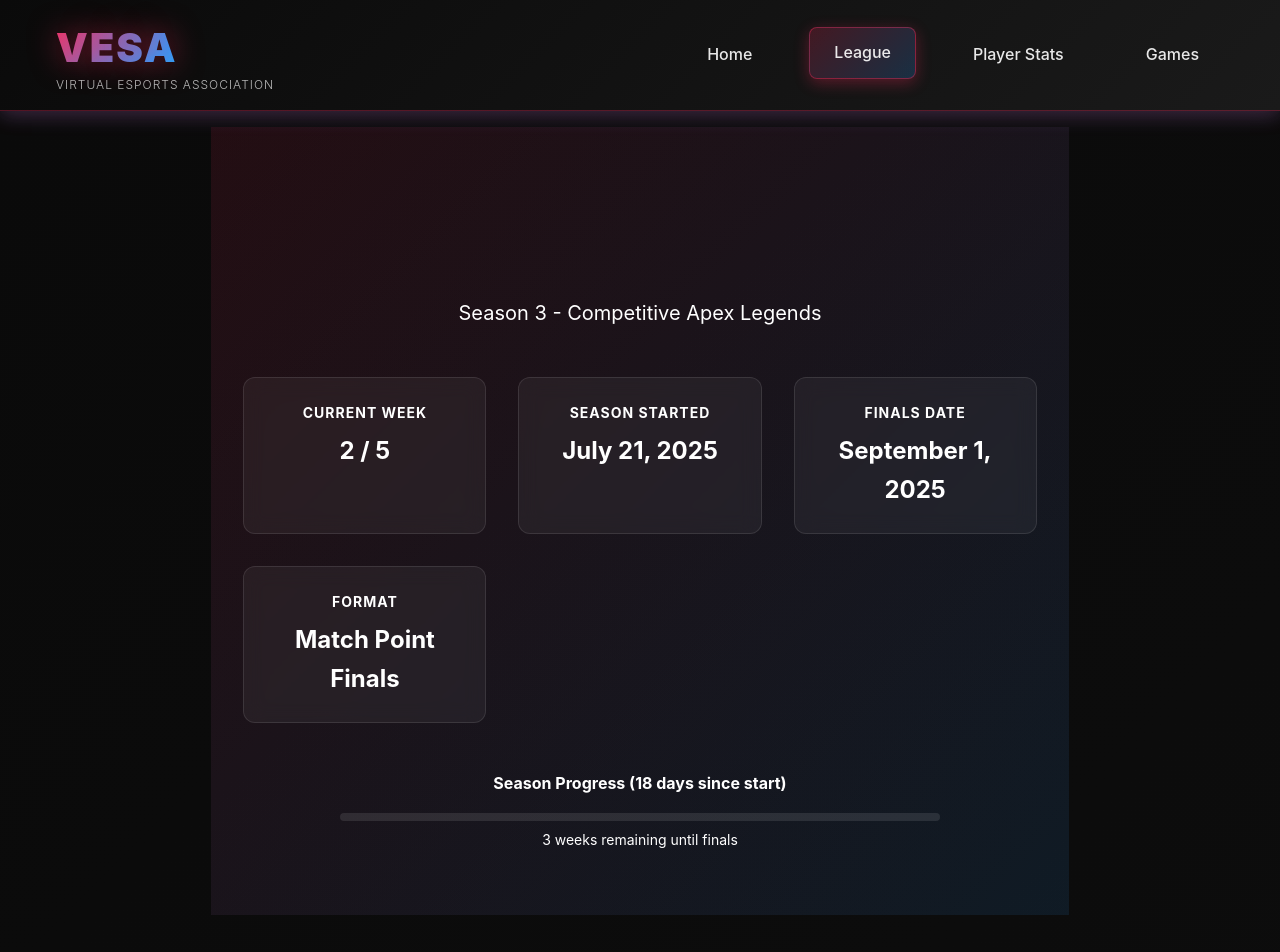
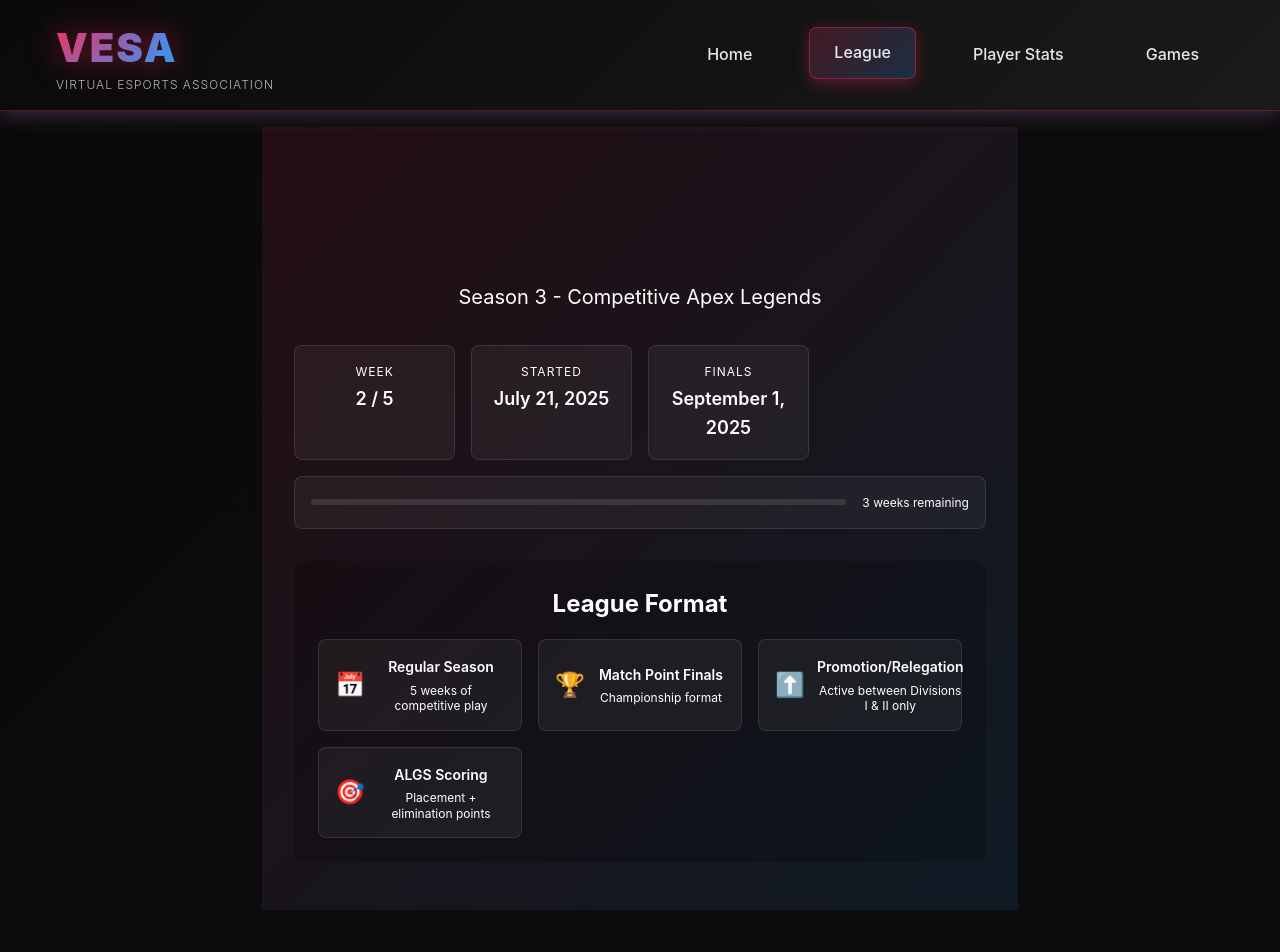
Before and after one commit to JakeMorales/VESAWeb, an Angular app: page /league in a window 1280 px wide. Shown: the top 952 px of the page. Built offline with nearby package versions, Linux system fonts and the light colour scheme.

Commit message:
Refactor league component styles and structure to enhance layout, improve readability, and streamline schedule and format sections

```diff
--- a/src/app/pages/league/league.component.css
+++ b/src/app/pages/league/league.component.css
@@ -5,7 +5,7 @@
 }
 
 .league-header {
-  padding: 4rem 2rem;
+  padding: 3rem 2rem;
   text-align: center;
   background: linear-gradient(135deg, rgba(255, 44, 92, 0.1) 0%, rgba(44, 156, 255, 0.1) 100%);
 }
@@ -28,55 +28,61 @@
 .league-subtitle {
   font-size: 1.25rem;
   color: var(--color-text-secondary);
-  margin-bottom: 3rem;
+  margin-bottom: 2rem;
 }
 
-.season-info {
-  display: grid;
-  grid-template-columns: repeat(auto-fit, minmax(200px, 1fr));
-  gap: 2rem;
-  margin-bottom: 3rem;
+/* Compact Schedule Section */
+.schedule-section {
+  margin-bottom: 2rem;
 }
 
-.info-card {
+.schedule-grid {
+  display: grid;
+  grid-template-columns: repeat(auto-fit, minmax(140px, 1fr));
+  gap: 1rem;
+  margin-bottom: 1rem;
+}
+
+.schedule-item {
   background: rgba(255, 255, 255, 0.05);
   border: 1px solid rgba(255, 255, 255, 0.1);
-  border-radius: 12px;
-  padding: 1.5rem;
+  border-radius: 8px;
+  padding: 1rem;
   backdrop-filter: blur(10px);
+  display: flex;
+  flex-direction: column;
+  align-items: center;
+  text-align: center;
 }
 
-.info-card h3 {
-  font-size: 0.875rem;
+.progress-item {
+  grid-column: 1 / -1;
+  flex-direction: row;
+  justify-content: space-between;
+  align-items: center;
+  gap: 1rem;
+}
+
+.schedule-label {
+  font-size: 0.75rem;
   color: var(--color-text-secondary);
-  margin: 0 0 0.5rem 0;
   text-transform: uppercase;
   letter-spacing: 1px;
+  margin-bottom: 0.25rem;
 }
 
-.week-number, .finals-date, .format {
-  font-size: 1.5rem;
-  font-weight: 700;
-  color: var(--color-text-primary);
-}
-
-.season-progress {
-  max-width: 600px;
-  margin: 0 auto;
-}
-
-.season-progress h4 {
-  margin-bottom: 1rem;
+.schedule-value {
+  font-size: 1.125rem;
+  font-weight: 600;
   color: var(--color-text-primary);
 }
 
 .progress-bar {
-  width: 100%;
-  height: 8px;
+  flex: 1;
+  height: 6px;
   background: rgba(255, 255, 255, 0.1);
-  border-radius: 4px;
+  border-radius: 3px;
   overflow: hidden;
-  margin-bottom: 0.5rem;
 }
 
 .progress-fill {
@@ -86,9 +92,68 @@
 }
 
 .progress-text {
+  font-size: 0.75rem;
+  color: var(--color-text-secondary);
+  white-space: nowrap;
+}
+
+/* Compact Format Section */
+.format-section {
+  background: rgba(0, 0, 0, 0.2);
+  border-radius: 12px;
+  padding: 1.5rem;
+}
+
+.format-section h3 {
+  font-size: 1.5rem;
+  margin: 0 0 1rem 0;
+  color: var(--color-text-primary);
+  text-align: center;
+}
+
+.format-grid {
+  display: grid;
+  grid-template-columns: repeat(auto-fit, minmax(200px, 1fr));
+  gap: 1rem;
+}
+
+.format-card {
+  background: rgba(255, 255, 255, 0.05);
+  border: 1px solid rgba(255, 255, 255, 0.1);
+  border-radius: 8px;
+  padding: 1rem;
+  transition: all 0.3s ease;
+  display: flex;
+  align-items: center;
+  gap: 0.75rem;
+}
+
+.format-card:hover {
+  transform: translateY(-2px);
+  border-color: var(--color-accent-primary);
+}
+
+.format-icon {
+  font-size: 1.5rem;
+  flex-shrink: 0;
+}
+
+.format-info {
+  flex: 1;
+}
+
+.format-info h4 {
   font-size: 0.875rem;
+  margin: 0 0 0.25rem 0;
+  color: var(--color-text-primary);
+  font-weight: 600;
+}
+
+.format-info p {
+  font-size: 0.75rem;
   color: var(--color-text-secondary);
   margin: 0;
+  line-height: 1.3;
 }
 
 .divisions-section {
@@ -239,70 +304,25 @@
   font-size: 0.875rem;
 }
 
-.format-section {
-  padding: 4rem 2rem;
-  background: rgba(0, 0, 0, 0.3);
-}
-
-.format-content {
-  max-width: 1200px;
-  margin: 0 auto;
-}
-
-.format-content h2 {
-  text-align: center;
-  font-size: 2.5rem;
-  margin-bottom: 3rem;
-  color: var(--color-text-primary);
-}
-
-.format-grid {
-  display: grid;
-  grid-template-columns: repeat(auto-fit, minmax(250px, 1fr));
-  gap: 2rem;
-}
-
-.format-card {
-  background: rgba(255, 255, 255, 0.05);
-  border: 1px solid rgba(255, 255, 255, 0.1);
-  border-radius: 12px;
-  padding: 2rem;
-  text-align: center;
-  transition: all 0.3s ease;
-}
-
-.format-card:hover {
-  transform: translateY(-5px);
-  border-color: var(--color-accent-primary);
-}
-
-.format-icon {
-  font-size: 2.5rem;
-  margin-bottom: 1rem;
-}
-
-.format-card h3 {
-  font-size: 1.25rem;
-  margin-bottom: 1rem;
-  color: var(--color-text-primary);
-}
-
-.format-card p {
-  color: var(--color-text-secondary);
-  line-height: 1.5;
-}
-
 @media (max-width: 768px) {
   .league-title {
     font-size: 2.5rem;
   }
-  .season-info {
+  .schedule-grid {
+    grid-template-columns: 1fr 1fr;
+  }
+  .progress-item {
+    grid-column: 1 / -1;
+    flex-direction: column;
+    gap: 0.5rem;
+  }
+  .format-grid {
     grid-template-columns: 1fr;
   }
   .divisions-grid {
     grid-template-columns: 1fr;
   }
-  .league-header, .divisions-section, .format-section {
-    padding: 3rem 1rem;
+  .league-header, .divisions-section {
+    padding: 2rem 1rem;
   }
 }
--- a/src/app/pages/league/league.component.html
+++ b/src/app/pages/league/league.component.html
@@ -5,31 +5,63 @@
       <h1 class="league-title">VESA ALGS League</h1>
       <p class="league-subtitle">Season {{ currentSeason }} - Competitive Apex Legends</p>
 
-      <div class="season-info">
-        <div class="info-card">
-          <h3>Current Week</h3>
-          <span class="week-number">{{ currentWeek }} / {{ totalWeeks }}</span>
-        </div>
-        <div class="info-card">
-          <h3>Season Started</h3>
-          <span class="finals-date">July 21, 2025</span>
-        </div>
-        <div class="info-card">
-          <h3>Finals Date</h3>
-          <span class="finals-date">{{ finalsDate }}</span>
-        </div>
-        <div class="info-card">
-          <h3>Format</h3>
-          <span class="format">Match Point Finals</span>
+      <!-- Compact Schedule Section -->
+      <div class="schedule-section">
+        <div class="schedule-grid">
+          <div class="schedule-item">
+            <span class="schedule-label">Week</span>
+            <span class="schedule-value">{{ currentWeek }} / {{ totalWeeks }}</span>
+          </div>
+          <div class="schedule-item">
+            <span class="schedule-label">Started</span>
+            <span class="schedule-value">July 21, 2025</span>
+          </div>
+          <div class="schedule-item">
+            <span class="schedule-label">Finals</span>
+            <span class="schedule-value">{{ finalsDate }}</span>
+          </div>
+          <div class="schedule-item progress-item">
+            <div class="progress-bar">
+              <div class="progress-fill" [style.width.%]="getProgressPercentage()"></div>
+            </div>
+            <span class="progress-text">{{ getWeeksRemaining() }} weeks remaining</span>
+          </div>
         </div>
       </div>
 
-      <div class="season-progress">
-        <h4>Season Progress ({{ getDaysIntoSeason() }} days since start)</h4>
-        <div class="progress-bar">
-          <div class="progress-fill" [style.width.%]="getProgressPercentage()"></div>
+      <!-- League Format Section -->
+      <div class="format-section">
+        <h3>League Format</h3>
+        <div class="format-grid">
+          <div class="format-card">
+            <div class="format-icon">📅</div>
+            <div class="format-info">
+              <h4>Regular Season</h4>
+              <p>5 weeks of competitive play</p>
+            </div>
+          </div>
+          <div class="format-card">
+            <div class="format-icon">🏆</div>
+            <div class="format-info">
+              <h4>Match Point Finals</h4>
+              <p>Championship format</p>
+            </div>
+          </div>
+          <div class="format-card">
+            <div class="format-icon">⬆️</div>
+            <div class="format-info">
+              <h4>Promotion/Relegation</h4>
+              <p>Active between Divisions I & II only</p>
+            </div>
+          </div>
+          <div class="format-card">
+            <div class="format-icon">🎯</div>
+            <div class="format-info">
+              <h4>ALGS Scoring</h4>
+              <p>Placement + elimination points</p>
+            </div>
+          </div>
         </div>
-        <p class="progress-text">{{ getWeeksRemaining() }} weeks remaining until finals</p>
       </div>
     </div>
   </section>
@@ -75,33 +107,4 @@
       </div>
     </div>
   </section>
-
-  <!-- League Format Info -->
-  <section class="format-section">
-    <div class="format-content">
-      <h2>League Format</h2>
-      <div class="format-grid">
-        <div class="format-card">
-          <div class="format-icon">📅</div>
-          <h3>Regular Season</h3>
-          <p>5 weeks of competitive play with weekly matches across all divisions</p>
-        </div>
-        <div class="format-card">
-          <div class="format-icon">🏆</div>
-          <h3>Match Point Finals</h3>
-          <p>Final day championship format where teams compete for ultimate victory</p>
-        </div>
-        <div class="format-card">
-          <div class="format-icon">⬆️</div>
-          <h3>Promotion/Relegation</h3>
-          <p>Only active between Divisions I & II. Other divisions remain static unless moved for lobby quality.</p>
-        </div>
-        <div class="format-card">
-          <div class="format-icon">🎯</div>
-          <h3>Point System</h3>
-          <p>ALGS-style scoring with placement and elimination points</p>
-        </div>
-      </div>
-    </div>
-  </section>
 </div>
```
